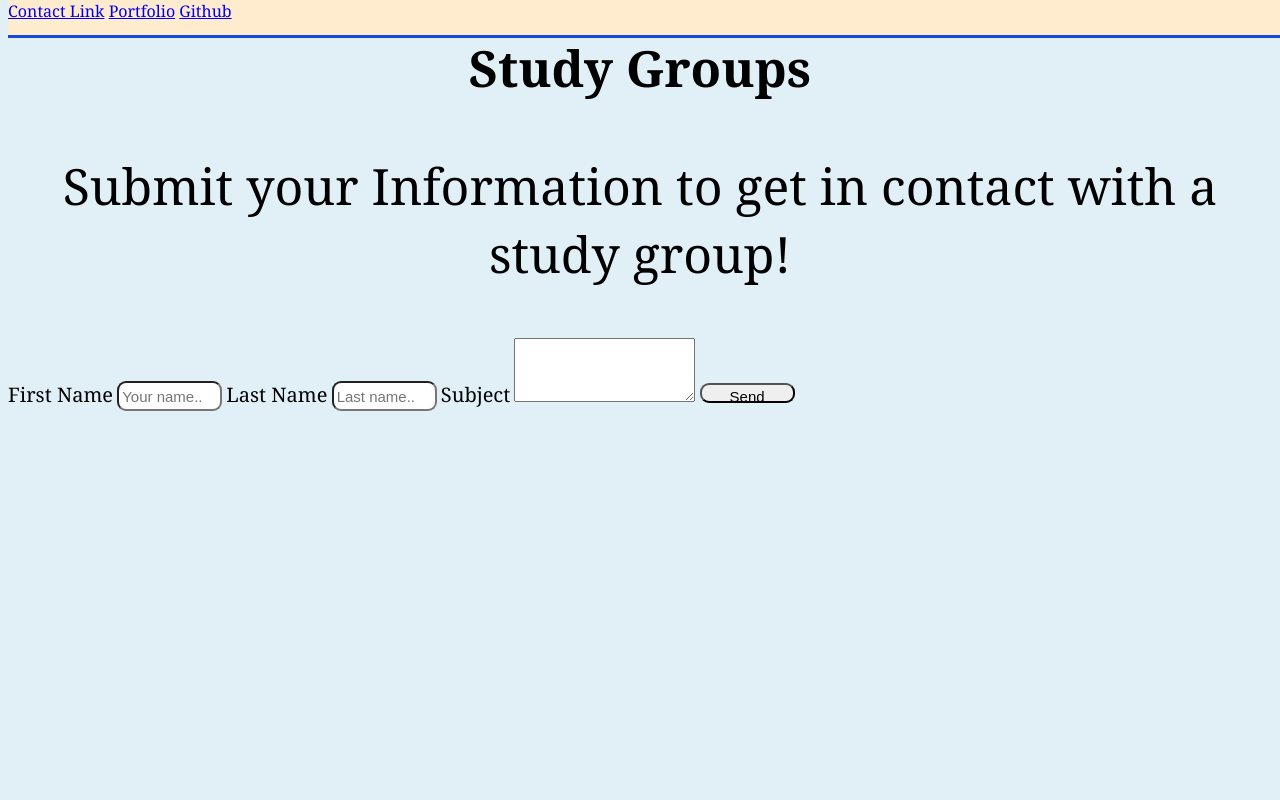
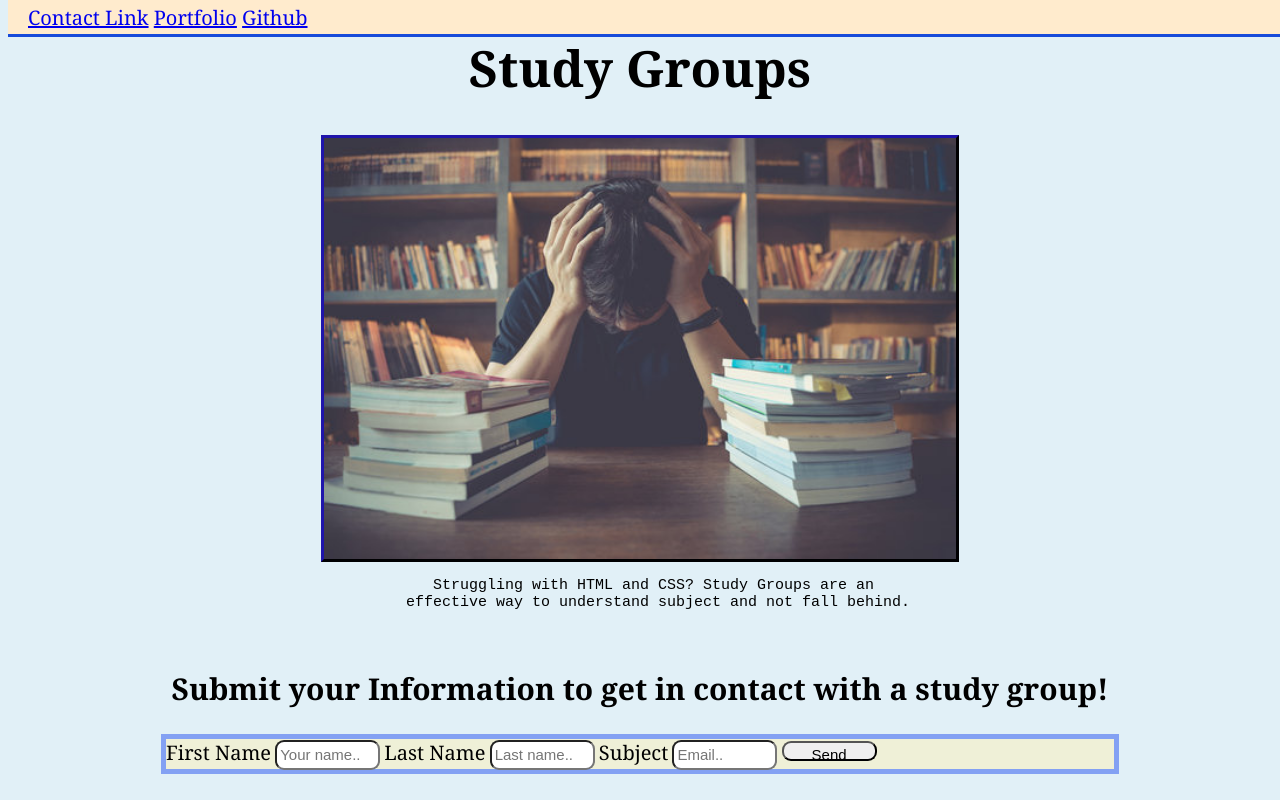
Before and after one commit to whale136/first-project, a plain HTML site: page index.html in a window 1280 px wide. Drawn offline with Linux system fonts and the light colour scheme.

Commit message:
added code and css

```diff
--- a/css/style.css
+++ b/css/style.css
@@ -1,30 +1,60 @@
-.top {
-    position: absolute;
+.top{
+    position: fixed;
+    padding-top: 4px;
+    padding-left: 20px;
     top: 0px;
     background-color:blanchedalmond;
-    height: 35px;
+    height: 30px;
     width: 100%;
     border-bottom: solid rgb(23, 75, 218);
+    font-size: 20px;
+}
+.image-pos{
+display: block;
+margin-left: auto;
+margin-right: auto;
+width: 50%;
+border: outset rgb(16, 11, 87);
+}
+pre{
+    text-align: center;
+}
+
+#description{
+    font-size: 15px;
 }
 
 body{
     font-family:Cambria, Cochin, Georgia, Times, 'Times New Roman', serif;
 }
-label {
+label{
     font-size: 20px;
+}
 
-}
-input {
+input{
     border-radius: 9px;
     width: 95px;
     height: 20px;
     padding: 3px;
     font-size: 15px;
 }
+
 input[type=submit]:hover {
-    background-color: rgb(11, 185, 113);
+    background-color: rgb(200, 235, 209);
 }
-h1, p{
+h1{
     font-size: 50px;
     text-align: center;
 }
+h2{
+    font-size: 30px;
+    text-align: center;
+}
+.container{
+    margin:  auto;
+
+    background-color: rgb(239, 240, 215);
+    height: 30px;
+    width: 75%;
+    border: solid 5px rgb(131, 161, 243);
+}
--- a/index.html
+++ b/index.html
@@ -14,15 +14,25 @@
     </header>
 
     <main>
+        <section class="top">
+            <a href="#fname">Contact Link</a>
+            <a href="#">Portfolio</a>
+            <a href="https://github.com">Github</a>
+        </section>
+
+        <section id="description">
+            <img class="image-pos" src="./studentstruggling.jpg" alt="Picture of struggling student"/>
+
+            <pre>   Struggling with HTML and CSS? Study Groups are an
+    effective way to understand subject and not fall behind.<pre>
+        </section>
 
         <section>
-            <p>Submit your Information to get in contact with a study group!</p>
+            <h2>Submit your Information to get in contact with a study group!</h2>
         </section>
 
-        <section class="top">
-                <a href="placeholder">Contact Link</a>
-                <a href="#">Portfolio</a>
-                <a href="https://github.com">Github</a>
+        <section>
+
         </section>
 
         <section> <!-- Last Section, contact form-->
@@ -35,8 +45,7 @@
                     <input type="text" id="fname" name="lastname" placeholder="Last name..">
 
                     <label for="subject">Subject</label>
-                    <textarea id="subject" name="subject" placeholder="Contact Info.."
-                    style="height:58px"> </textarea>
+                    <input type="text" id="email" name="email" placeholder="Email..">
 
                     <input type="submit" value="Send">
                 </form>
@@ -44,5 +53,8 @@
         </section> <!-- Last Section, contact form -->
     </main>
 
+    <footer>
+
+    </footer>
  </body>
  </html>
```
